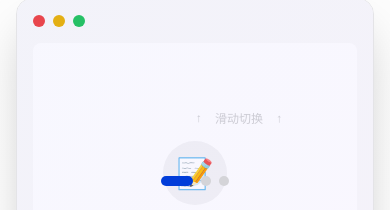
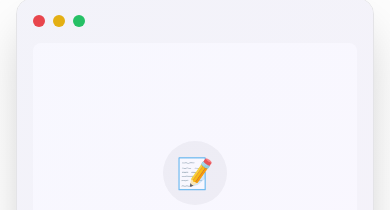
Before and after one commit to owen590/zenote, a React (Vite) app: page / in a window 390 px wide. Shown: the part 634-844 px from the top of the page. Built offline with nearby package versions, Linux system fonts and the light colour scheme; a web font is replaced by a local one.

Commit message:
feat: optimize touch swipe experience
- Simplify swipe detection with faster response time
- Remove section indicator dots and swipe hint
- Add overscroll-behavior to prevent bounce effects
- Improve mobile touch target sizes (48px)
- Disable touch callout on mobile

```diff
--- a/components/LandingPage.tsx
+++ b/components/LandingPage.tsx
@@ -153,9 +153,8 @@ const LandingPage: React.FC<LandingPageProps> = ({ onGetApp, onGoHome }) => {
   const [currentSection, setCurrentSection] = useState(0);
   const sectionsRef = useRef<HTMLDivElement[]>([]);
   const scrollTimeoutRef = useRef<NodeJS.Timeout | null>(null);
-  const touchStartX = useRef<number>(0);
   const touchStartY = useRef<number>(0);
-  const isScrolling = useRef<boolean>(false);
+  const touchStartTime = useRef<number>(0);
 
   useEffect(() => {
     const savedLang = localStorage.getItem('zenote_landing_language');
@@ -198,39 +197,28 @@ const LandingPage: React.FC<LandingPageProps> = ({ onGetApp, onGoHome }) => {
     scrollToSection(sectionId);
   }, []);
 
-  // Touch event handlers for vertical swipe navigation
   const handleTouchStart = useCallback((e: TouchEvent) => {
-    touchStartX.current = e.touches[0].clientX;
     touchStartY.current = e.touches[0].clientY;
-    isScrolling.current = false;
+    touchStartTime.current = Date.now();
   }, []);
 
   const handleTouchMove = useCallback((e: TouchEvent) => {
-    if (isScrolling.current) return;
+    e.preventDefault();
+  }, []);
 
-    const touchCurrentY = e.touches[0].clientY;
-    const diffY = touchCurrentY - touchStartY.current;
+  const handleTouchEnd = useCallback((e: TouchEvent) => {
+    const touchEndY = e.changedTouches[0].clientY;
+    const diffY = touchStartY.current - touchEndY;
+    const timeDiff = Date.now() - touchStartTime.current;
 
-    // Detect vertical swipe (up or down)
-    if (Math.abs(diffY) > 60) {
-      isScrolling.current = true;
-
-      if (diffY < -80) {
-        // Swipe up - next section
+    // Quick swipe detection (within 300ms)
+    if (timeDiff < 300 && Math.abs(diffY) > 50) {
+      if (diffY > 0) {
         setCurrentSection(prev => Math.min(prev + 1, 2));
-      } else if (diffY > 80) {
-        // Swipe down - previous section
+      } else {
         setCurrentSection(prev => Math.max(prev - 1, 0));
       }
-
-      setTimeout(() => {
-        isScrolling.current = false;
-      }, 500);
     }
-  }, []);
-
-  const handleTouchEnd = useCallback(() => {
-    isScrolling.current = false;
   }, []);
 
   useEffect(() => {
@@ -277,9 +265,9 @@ const LandingPage: React.FC<LandingPageProps> = ({ onGetApp, onGoHome }) => {
   }, [currentSection, scrollToSectionByIndex]);
 
   return (
-    <div id="landing-container" className={`min-h-screen touch-manipulation ${isDark ? 'dark' : ''}`}>
+    <div id="landing-container" className={`min-h-screen ${isDark ? 'dark' : ''}`}>
       <style>{`
-        html { scroll-behavior: smooth; touch-action: pan-y; }
+        html { scroll-behavior: smooth; overscroll-behavior-y: none; }
         .no-scrollbar::-webkit-scrollbar { display: none; }
         .no-scrollbar { -ms-overflow-style: none; scrollbar-width: none; }
         .gradient-text {
@@ -294,42 +282,15 @@ const LandingPage: React.FC<LandingPageProps> = ({ onGetApp, onGoHome }) => {
         .touch-optimized {
           touch-action: manipulation;
           -webkit-tap-highlight-color: transparent;
-        }
-        .section-indicator {
-          transition: all 0.3s ease;
+          -webkit-touch-callout: none;
         }
         @media (hover: none) and (pointer: coarse) {
           button, a {
-            min-height: 44px;
-            min-width: 44px;
+            min-height: 48px;
+            min-width: 48px;
           }
         }
       `}</style>
-
-      {/* Section Indicator (visible on touch devices) */}
-      <div className="fixed bottom-6 left-1/2 -translate-x-1/2 z-40 flex gap-2 section-indicator">
-        {[0, 1, 2].map((index) => (
-          <button
-            key={index}
-            onClick={() => setCurrentSection(index)}
-            className={`w-2.5 h-2.5 rounded-full transition-all duration-300 touch-optimized ${
-              currentSection === index
-                ? 'bg-accent-600 w-8'
-                : 'bg-zinc-300 dark:bg-zinc-600 hover:bg-accent-400'
-            }`}
-            aria-label={`Go to section ${index + 1}`}
-          />
-        ))}
-      </div>
-
-      {/* Swipe Hint (visible on touch devices) */}
-      <div className="fixed bottom-20 left-1/2 -translate-x-1/2 z-30 opacity-50 animate-bounce md:hidden">
-        <div className="flex items-center gap-2 text-xs text-zinc-400">
-          <span className="transform rotate-90">←</span>
-          <span>滑动切换</span>
-          <span className="transform -rotate-90">→</span>
-        </div>
-      </div>
 
       {/* Navigation */}
       <nav className="fixed top-0 left-0 right-0 z-50 bg-white/80 dark:bg-zinc-950/80 backdrop-blur-md border-b border-zinc-200 dark:border-zinc-800">
```
